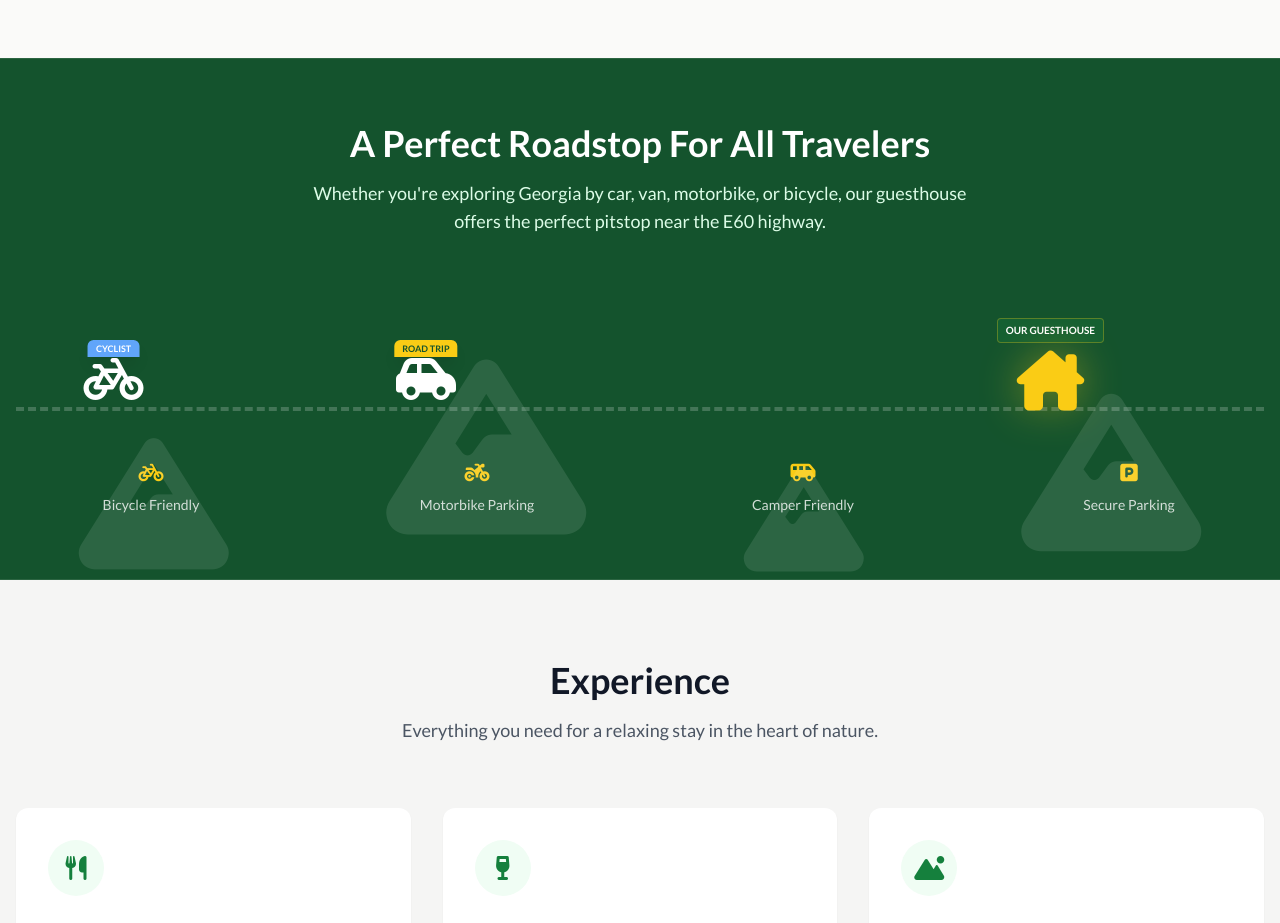
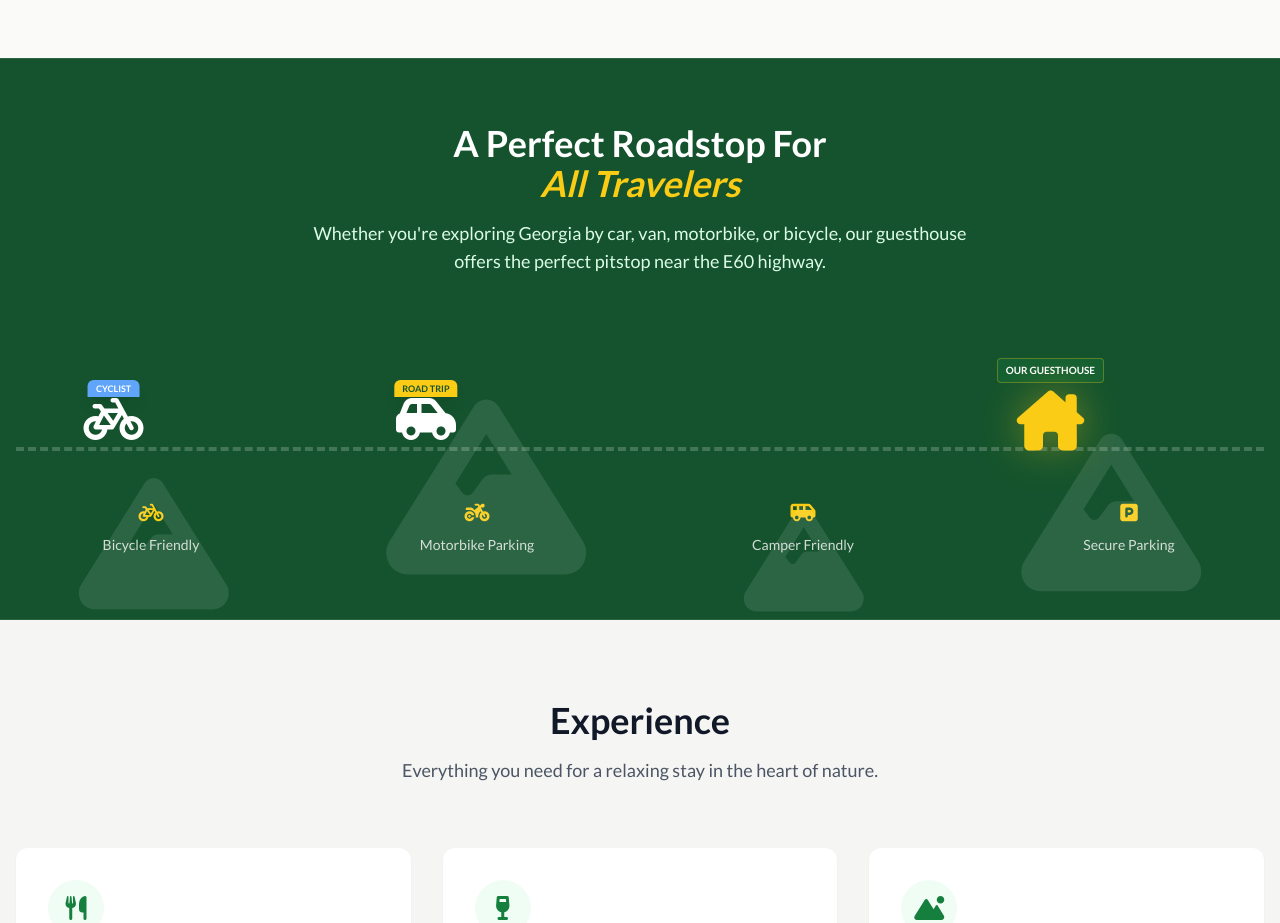
Before and after one commit to Sebiskveradze/Website-Guesthouse, a plain HTML site: page index.html in a window 1280 px wide. Shown: the part 2300-3223 px from the top of the page. Drawn offline with nearby package versions, Linux system fonts and the light colour scheme.

Commit message:
minor fix

```diff
--- a/index.html
+++ b/index.html
@@ -312,7 +312,7 @@
 
         <div class="container mx-auto px-4 relative z-10">
             <div class="text-center mb-12">
-                <h3 class="text-2xl md:text-4xl font-serif font-bold text-white mb-4">A Perfect Roadstop For All Travelers</h3>
+                <h3 class="text-2xl md:text-4xl font-serif font-bold text-white mb-4">A Perfect Roadstop For <br/><span class="text-yellow-400 italic">All Travelers</span></h3>
                 <p class="text-green-100 max-w-2xl mx-auto text-lg">
                     Whether you're exploring Georgia by car, van, motorbike, or bicycle, our guesthouse offers the perfect pitstop near the E60 highway.
                 </p>
```
Also changed, not shown: 1 other file.
